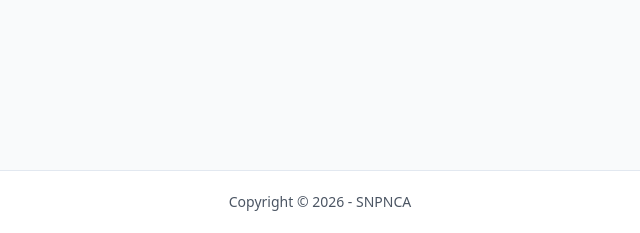
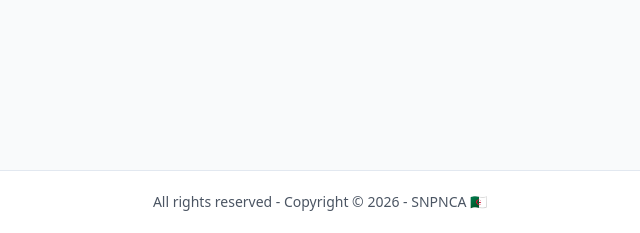
Before and after one commit to aithundersam-ui/SNPNCA, a Django app: page /fr/account/password/ in a window 1280 px wide. Shown: the part 631-864 px from the top of the page, without its empty margins (320-960 px from the left). Run offline with Django 5.2, Linux system fonts and the light colour scheme; the visitor is signed in with stand-in values (Sample User, id 1); data that the repository does not hold is empty; parts of the project's set-up code (start-up, migrations or seed data) failed here and were passed over.

Commit message:
Footer: All rights reserved - Copyright © 2026 - SNPNCA with the Algerian flag
Co-Authored-By: Claude Opus 5.5 (1M context) <noreply@anthropic.com>
Claude-Session: https://claude.ai/code/session_01JrkEXZ5MmF5vrwQuUn1jke

```diff
--- a/templates/base.html
+++ b/templates/base.html
@@ -72,7 +72,7 @@
     {% endblock %}
   </main>
   <footer class="site-footer">
-    <p dir="ltr">Copyright © 2026 - {{ ORG_SHORT }}</p>
+    <p>{% translate "All rights reserved" %} - <bdi>Copyright © 2026 - {{ ORG_SHORT }} 🇩🇿</bdi></p>
   </footer>
 </body>
 </html>
```
Also changed, not shown: tests/test_key_figures.py (+2 -2 lines), locale/ar/LC_MESSAGES/django.po, locale/en/LC_MESSAGES/django.po, locale/fr/LC_MESSAGES/django.po, 2 other files.
